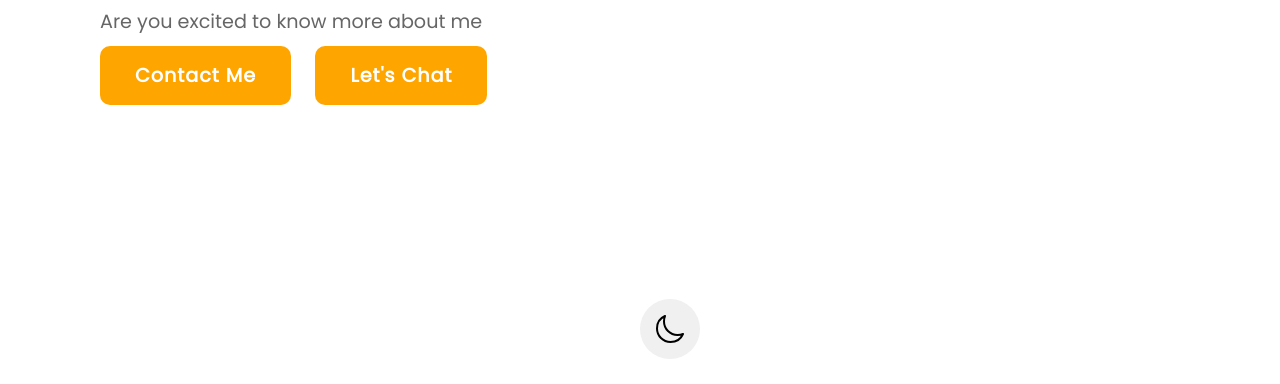
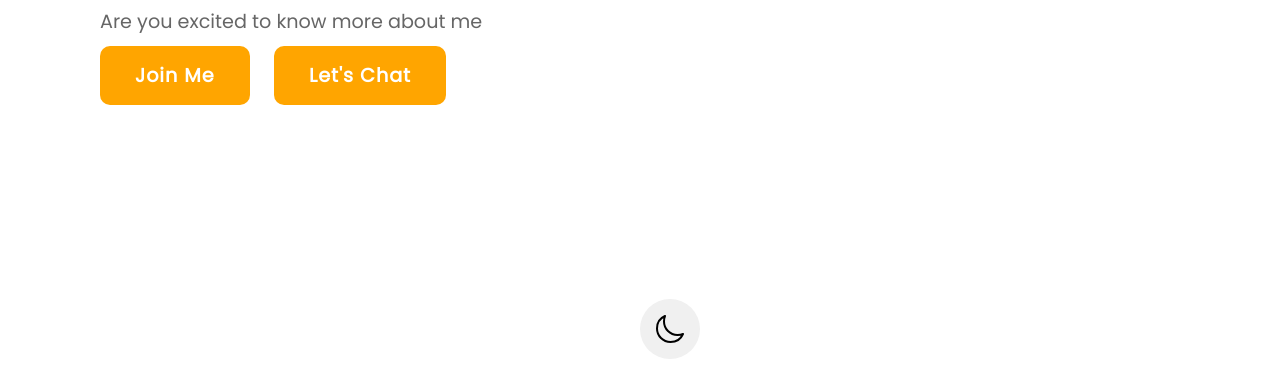
Before and after one commit to pandasuraj/Portfolio, a plain HTML site: page index.html in a window 1280 px wide. Shown: the part 416-800 px from the top of the page. Drawn offline with nearby package versions, Linux system fonts and the light colour scheme.

Commit message:
update 1

```diff
--- a/index.html
+++ b/index.html
@@ -21,7 +21,7 @@
         <div class="content">
             <h2><span id="text">  </span></h2>
             <p>Are you excited to know more about me</p>
-            <button>Contact Me</button>
+            <button>Join Me</button>
             <button class="chat">Let's Chat</button>
         </div>
         <div class="dayNight">
```
